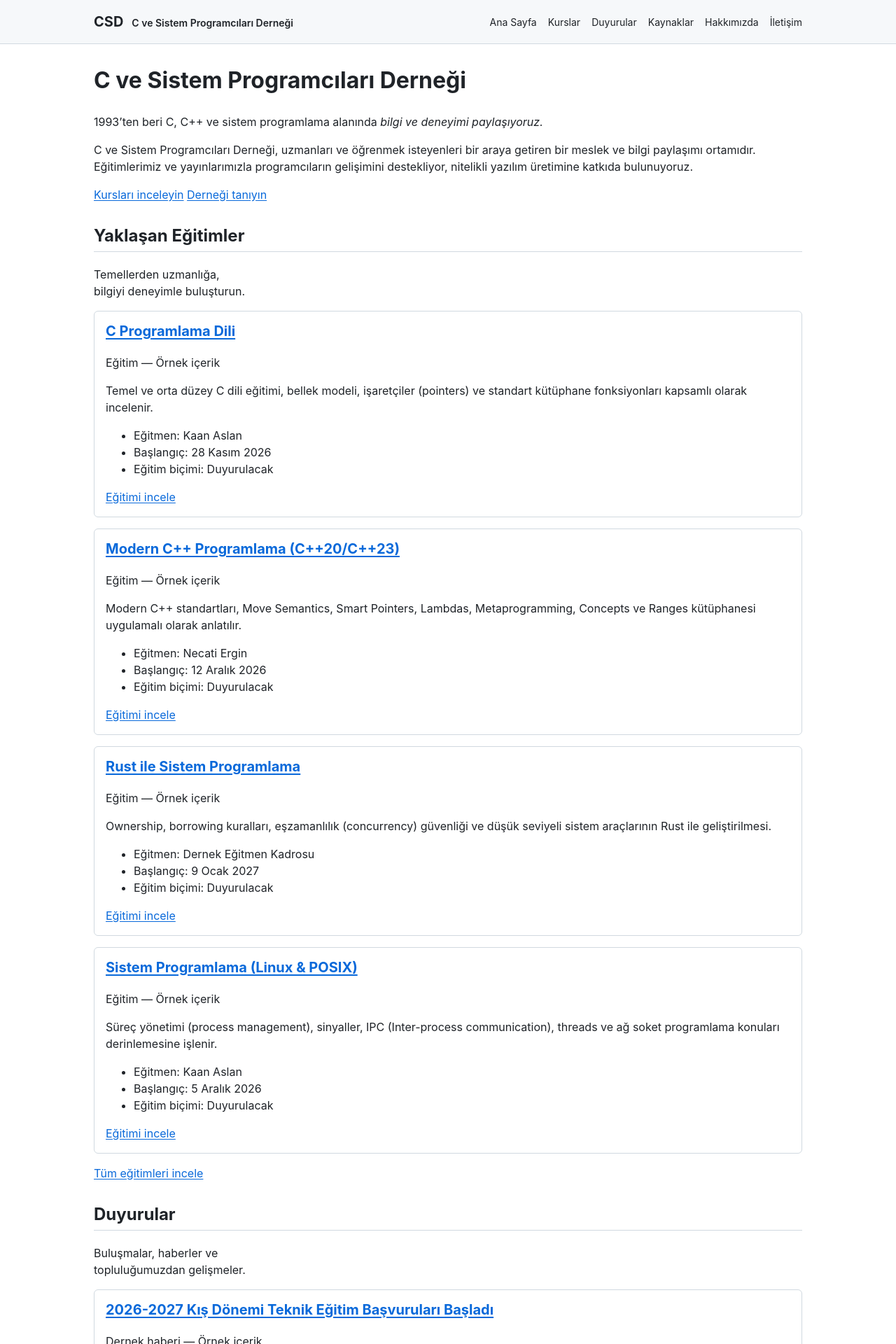
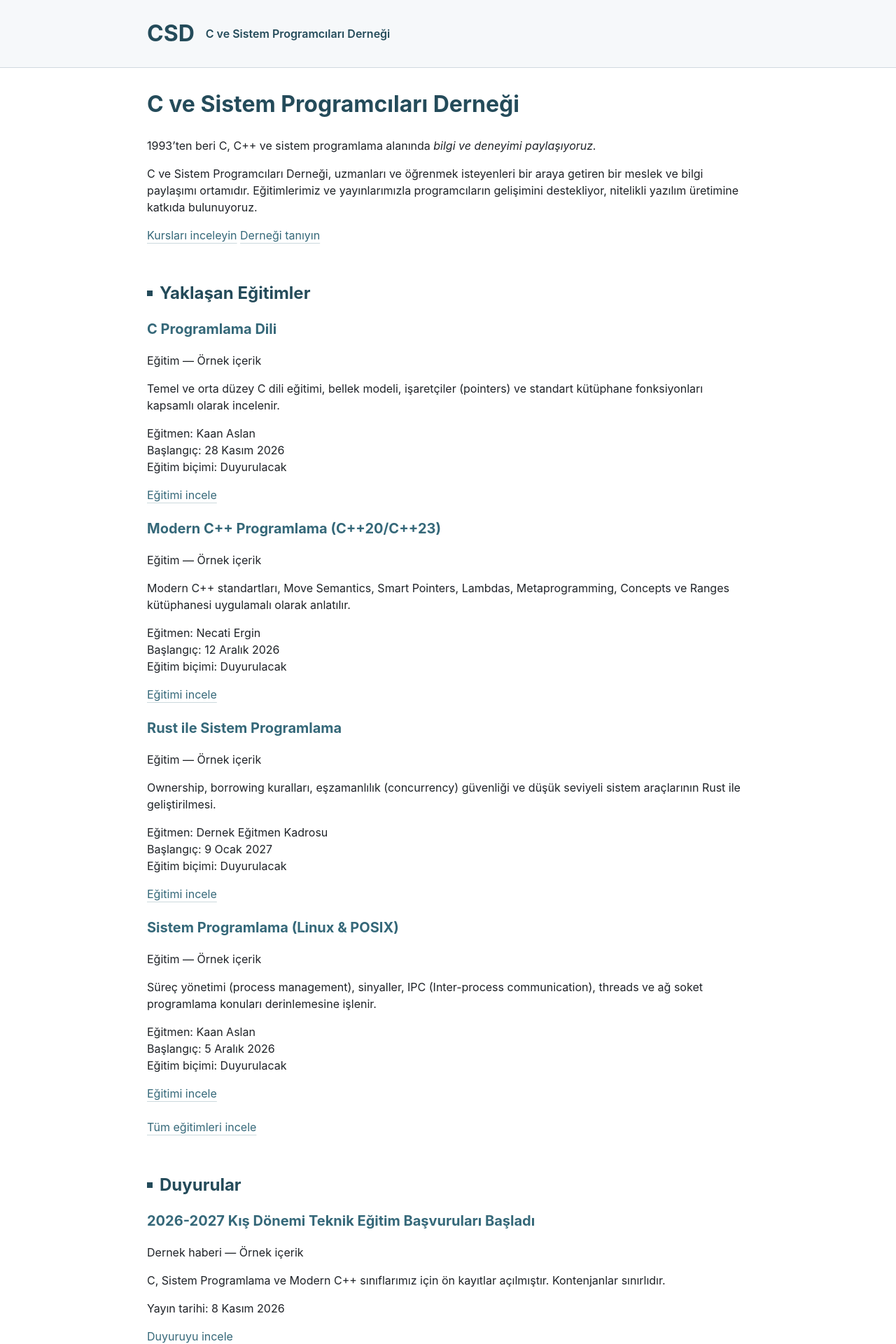
Before and after one commit to dengere/dengere.github.io, a Jekyll site: the page built from index.html, in a window 1280 px wide. Shown: the top 1920 px of the page at 70% size. Built offline with Jekyll 4.4.1, drawn with Linux system fonts in a browser that asks for light colours; some of the changed text lies outside the part shown.

Commit message:
Css Added
Co-authored-by: Copilot <223556219+Copilot@users.noreply.github.com>

```diff
--- a/Gemfile
+++ b/Gemfile
@@ -1,3 +1,4 @@
 source "https://rubygems.org"
 
 gem "github-pages", group: :jekyll_plugins
+gem "tzinfo-data", platforms: [:mingw, :x64_mingw, :mswin]
--- a/_includes/header.html
+++ b/_includes/header.html
@@ -4,15 +4,5 @@
       <strong>CSD</strong>
       <span class="site-title-full">C ve Sistem Programcıları Derneği</span>
     </a>
-    <nav class="site-nav" aria-label="Ana Gezinme">
-      <ul class="nav-list">
-        <li><a href="{{ '/' | relative_url }}">Ana Sayfa</a></li>
-        <li><a href="{{ '/kurslar/' | relative_url }}">Kurslar</a></li>
-        <li><a href="{{ '/duyurular/' | relative_url }}">Duyurular</a></li>
-        <li><a href="{{ '/kaynaklar/' | relative_url }}">Kaynaklar</a></li>
-        <li><a href="{{ '/hakkimizda/' | relative_url }}">Hakkımızda</a></li>
-        <li><a href="{{ '/iletisim/' | relative_url }}">İletişim</a></li>
-      </ul>
-    </nav>
   </div>
 </header>
--- a/assets/css/style.css
+++ b/assets/css/style.css
@@ -5,8 +5,9 @@
   --color-fg-default: #1f2328;
   --color-fg-muted: #59636e;
   --color-border-default: #d1d9e0;
-  --color-accent-fg: #0969da;
-  --color-accent-hover: #0550ae;
+  --color-heading: #244b5a;
+  --color-accent-fg: #356879;
+  --color-accent-hover: #244b5a;
 }
 
 @media (prefers-color-scheme: dark) {
@@ -16,8 +17,9 @@
     --color-fg-default: #e6edf3;
     --color-fg-muted: #9198a1;
     --color-border-default: #30363d;
-    --color-accent-fg: #4493f8;
-    --color-accent-hover: #6cb6ff;
+--color-accent-fg: #8db5c4;
+--color-accent-hover: #b7d3de;
+    --color-heading: #9bbfcd;
   }
 }
 
@@ -42,16 +44,19 @@ body {
 a {
   color: var(--color-accent-fg);
   text-decoration: underline;
-  text-underline-offset: 0.15em;
+  text-decoration-color: color-mix(in srgb, currentColor 25%, transparent);
+  text-underline-offset: 0.30em;
+text-decoration-skip-ink: auto;
 }
 
-a:hover {
+a:hover,
+a:focus-visible {
   color: var(--color-accent-hover);
+  text-decoration-color: currentColor;
 }
 
-a:focus-visible {
-  outline: 2px solid var(--color-accent-fg);
-  outline-offset: 2px;
+h3 a {
+  text-decoration: none;
 }
 
 img {
@@ -61,10 +66,11 @@ img {
 
 .container {
   width: calc(100% - 32px);
-  max-width: 1012px;
+  max-width: 860px;
   margin-right: auto;
   margin-left: auto;
 }
+
 
 .site-header {
   border-bottom: 1px solid var(--color-border-default);
@@ -74,8 +80,6 @@ img {
 .header-inner {
   display: flex;
   align-items: center;
-  justify-content: space-between;
-  gap: 16px 24px;
   padding-top: 16px;
   padding-bottom: 16px;
 }
@@ -94,29 +98,8 @@ img {
   font-size: 20px;
 }
 
-.site-nav ul,
-.footer-nav ul,
-.footer-contact ul {
-  margin: 0;
-  padding: 0;
-  list-style: none;
-}
 
-.nav-list {
-  display: flex;
-  flex-wrap: wrap;
-  gap: 8px 16px;
-}
 
-.site-nav a {
-  color: var(--color-fg-default);
-  font-size: 14px;
-  text-decoration: none;
-}
-
-.site-nav a:hover {
-  text-decoration: underline;
-}
 
 .site-main {
   min-height: 60vh;
@@ -127,15 +110,20 @@ img {
 main > section,
 main > article {
   margin-top: 0;
-  margin-bottom: 32px;
+  margin-bottom: 56px;
+}
+
+main > section:last-child,
+main > article:last-child {
+  margin-bottom: 0;
 }
 
 h1,
 h2,
 h3 {
+  color: var(--color-heading);
   line-height: 1.25;
 }
-
 h1 {
   margin-top: 0;
   font-size: 2em;
@@ -169,11 +157,7 @@ main > section > h2 {
 
 main > section > article,
 .card-grid > article {
-  margin: 16px 0;
-  padding: 16px;
-  border: 1px solid var(--color-border-default);
-  border-radius: 6px;
-  background: var(--color-canvas-default);
+  margin: 24px 0;
 }
 
 .card-grid > article {
@@ -291,4 +275,82 @@ dd {
   dd {
     margin-bottom: 12px;
   }
+
+  main > section,
+  main > article {
+    margin-bottom: 40px;
+  }
 }
+
+
+body {
+  overflow-wrap: anywhere;
+}
+
+dl {
+  grid-template-columns: max-content minmax(0, 1fr);
+}
+
+@media (max-width: 480px) {
+  dl {
+    grid-template-columns: 1fr;
+  }
+}
+
+ul {
+  list-style: none;
+  padding-left: 0;
+}
+
+main > section > h2 {
+  border-bottom: none;
+  padding-bottom: 0;
+}
+
+h2 {
+  position: relative;
+  border-left: none;
+  padding-left: 18px;
+}
+
+h2::before {
+  content: "";
+  position: absolute;
+  left: 0;
+  top: 50%;
+  transform: translateY(-50%);
+  width: 8px;
+  height: 8px;
+  background: var(--color-heading);
+}
+
+h2 {
+  margin-top: 32px;
+}
+
+main > section > article h2,
+.card-grid > article h2 {
+  margin-top: 32px;
+}
+
+
+.header-inner {
+  display: flex;
+  align-items: center;
+  padding-top: 24px;
+  padding-bottom: 24px;
+}
+
+.site-brand {
+  display: inline-flex;
+  align-items: center;
+  gap: 16px;
+  color: var(--color-heading);
+  font-size: 16px;
+  font-weight: 600;
+  text-decoration: none;
+}
+
+.site-brand strong {
+  font-size: 32px;
+}
--- a/index.html
+++ b/index.html
@@ -18,7 +18,6 @@ title: Ana Sayfa
 
 <section>
   <h2>Yaklaşan Eğitimler</h2>
-  <p>Temellerden uzmanlığa,<br>bilgiyi deneyimle buluşturun.</p>
   {% assign selected_courses = site.courses | where: 'featured', true | where: 'status', 'upcoming' | sort: 'order' %}
   {% for item in selected_courses limit:4 %}
     {% include card.html item=item %}
@@ -30,7 +29,6 @@ title: Ana Sayfa
 
 <section>
   <h2>Duyurular</h2>
-  <p>Buluşmalar, haberler ve<br>topluluğumuzdan gelişmeler.</p>
   {% assign selected_announcements = site.announcements | where_exp: 'item', 'item.date <= site.time' | where: 'featured', true | sort: 'date' | reverse %}
   {% for item in selected_announcements limit:4 %}
     {% include card.html item=item %}
@@ -42,7 +40,6 @@ title: Ana Sayfa
 
 <section>
   <h2>Kaynaklar</h2>
-  <p>Kitaplar, makaleler ve notlarla<br>birlikte büyüyen bir birikim.</p>
   {% assign selected_resources = site.resources | where: 'featured', true | sort: 'order' %}
   {% for item in selected_resources limit:4 %}
     {% include card.html item=item %}
```
